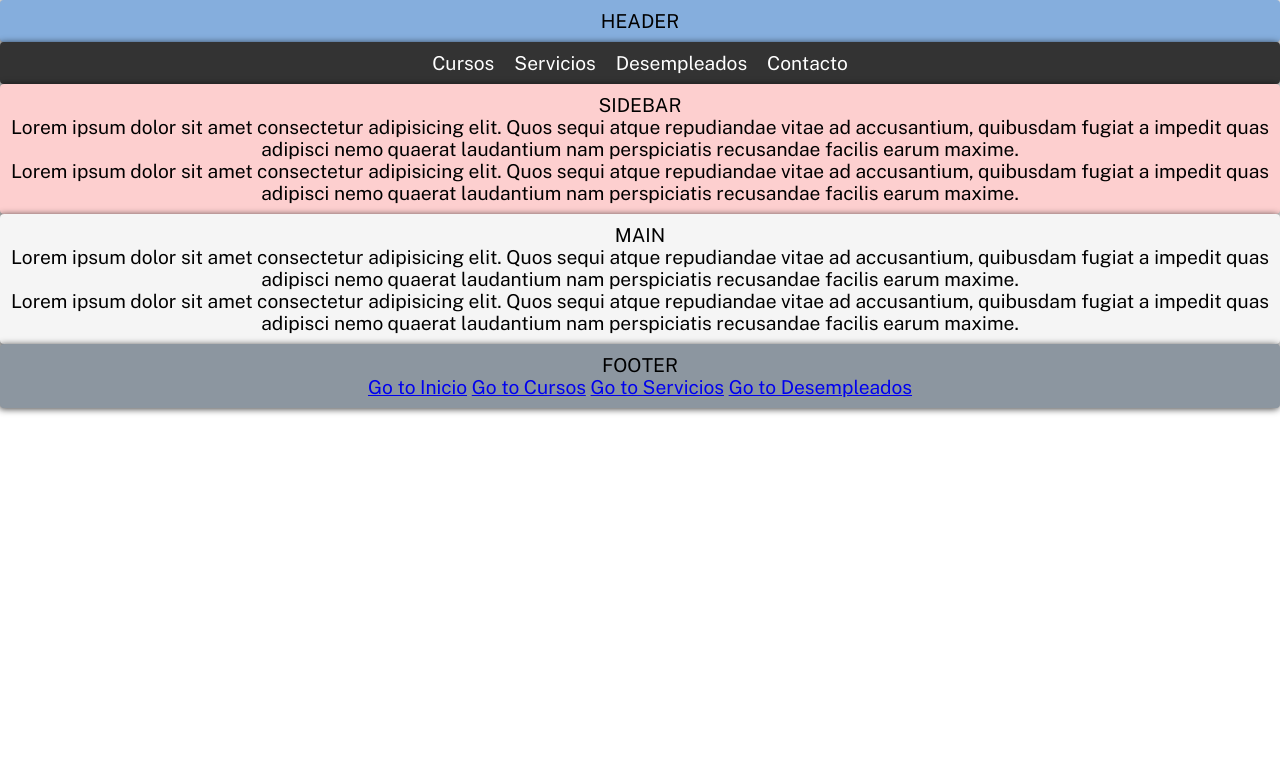
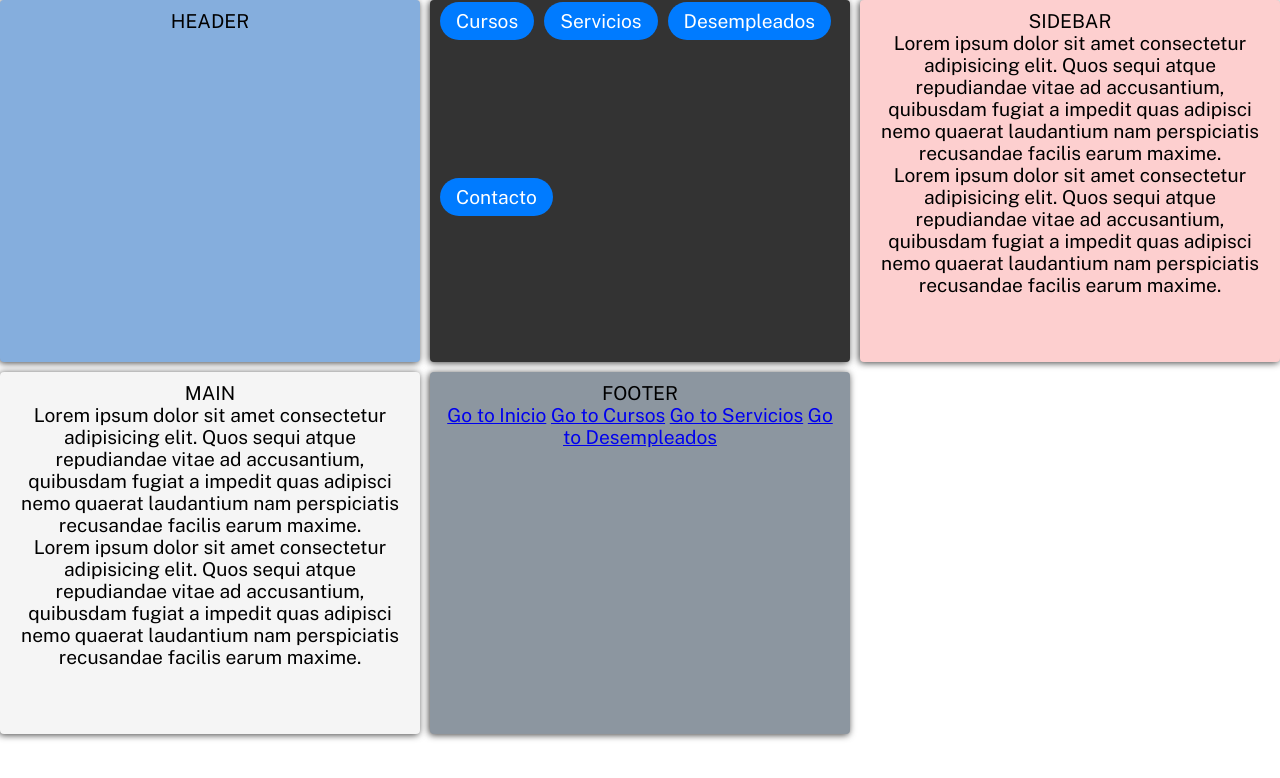
Before and after one commit to NEBULA1978/css-grid-template-master-bash, a plain HTML site: page index.html in a window 1280 px wide. Drawn offline with nearby package versions, Linux system fonts and the light colour scheme.

Commit message:
Modifico css prueba rara en grande

```diff
--- a/grid.css
+++ b/grid.css
@@ -18,6 +18,13 @@ body {
   min-height: 100%;
 }
 
+/* Container for the entire content */
+.grid-container {
+  display: grid;
+  grid-template-rows: auto auto auto;
+  gap: 10px;
+}
+
 /* Estilo común para elementos del grid */
 .grid-container>* {
   box-shadow: -1px 1px 7px 0px rgba(0, 0, 0, 0.75);
@@ -28,7 +35,6 @@ body {
 
 /* Header */
 .header {
-  grid-area: header;
   background-color: #85aedd;
 }
 
@@ -36,97 +42,59 @@ body {
 .navbar {
   background-color: #333;
   color: #fff;
-  /* Alineación horizontal en pantalla grande */
   display: flex;
-  justify-content: space-around;
-  align-items: center;
+  flex-wrap: wrap;
+  justify-content: center;
+  gap: 10px;
 }
 
 .navbar ul {
   list-style-type: none;
   padding: 0;
   display: flex;
+  flex-wrap: wrap;
+  gap: 10px;
 }
 
 .navbar li {
-  margin: 0 10px;
+  margin: 0;
 }
 
 .navbar a {
   text-decoration: none;
   color: #fff;
+  background-color: #007bff;
+  padding: 8px 16px;
+  border-radius: 20px;
+  transition: background-color 0.3s ease, color 0.3s ease;
 }
 
 /* Sidebar */
 .sidebar {
-  grid-area: sidebar;
   background-color: #fdcfcf;
 }
 
 /* Main */
 .main {
-  grid-area: main;
   background-color: #f5f5f5;
 }
 
 /* Footer */
 .footer {
-  grid-area: footer;
   background-color: #8c96a0;
 }
 
 /* Media Queries */
-
-/* Estilo para pantallas pequeñas (móviles) */
-@media (max-width: 768px) {
-  .navbar {
-    flex-direction: column;
-    /* Cambia la dirección a vertical */
-    align-items: center;
-    /* Centra los elementos verticalmente */
+@media (min-width: 768px) {
+  .grid-container {
+    grid-template-columns: 1fr 1fr 1fr;
   }
 
-  .navbar li {
-    margin: 10px 0;
-    /* Añade un espacio entre los elementos */
-    text-align: center;
-    /* Centra el texto verticalmente */
+  /* Adjust the grid layout as needed for larger screens */
+}
+
+@media (max-width: 600px) {
+  .navbar {
+    justify-content: flex-start;
   }
 }
-
-/* Media Query para pantallas grandes (1200px o más) */
-@media (min-width: 1200px) {
-  .grid-container {
-    grid-template:
-      "header header header"
-      "navbar main sidebar"
-      "footer footer footer" / 200px auto 300px;
-  }
-}
-
-/* Media Query para pantallas medianas (800px o más) */
-@media (min-width: 800px) {
-  .grid-container {
-    grid-template:
-      "header header"
-      "main sidebar"
-      "footer footer" / auto 300px;
-  }
-}
-
-/* Media Query para pantallas pequeñas (600px o más) */
-@media (min-width: 600px) {
-  .grid-container {
-    grid-template:
-      "header header"
-      "navbar main"
-      "sidebar footer" / auto 250px;
-  }
-}
-
-@media (max-width: 768px) {
-  .navbar a {
-    font-size: 0.8rem;
-    /* Adjust the font size as needed */
-  }
-}
```
